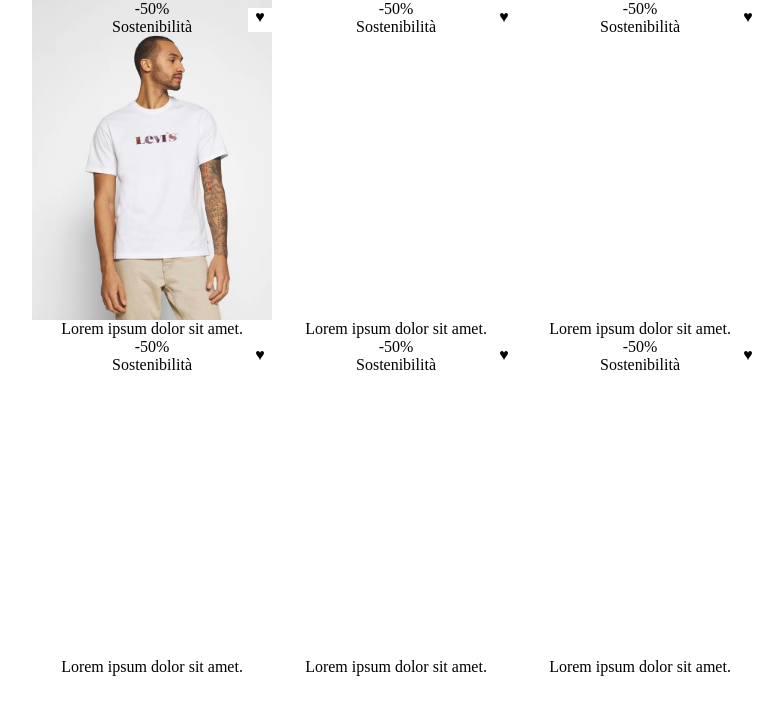
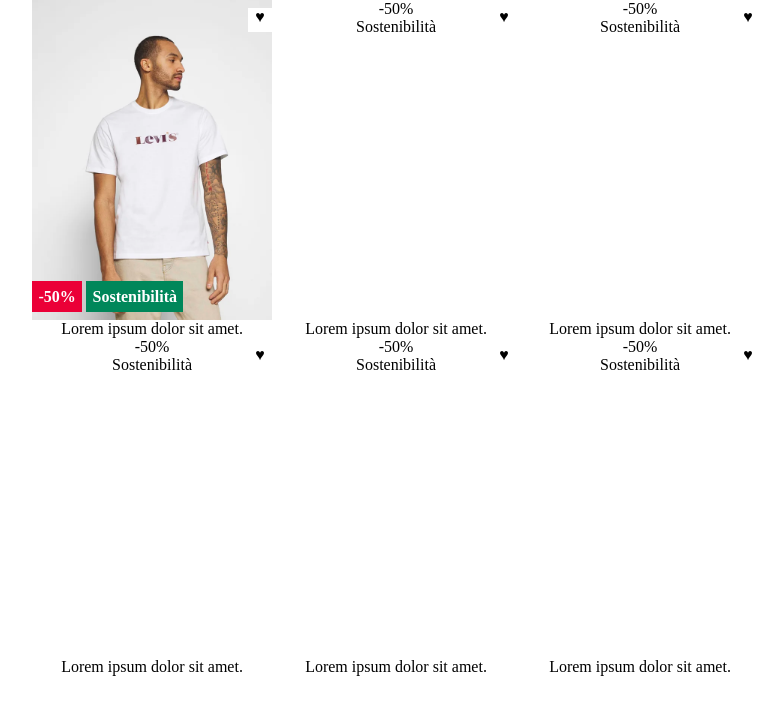
Before and after one commit to AndreSoffiantini/html-css-boolando, a plain HTML site: page index.html in a window 1280 px wide. Shown: the whole page, without its empty margins (244-1027 px from the left). Drawn offline with Linux system fonts and the light colour scheme.

Commit message:
Create class labels and define label types

```diff
--- a/css/style.css
+++ b/css/style.css
@@ -8,8 +8,8 @@
 /* Global */
 
 :root {
-    --discount-label-color: #00875A;
-    --sustainability-label-color: #EB0037;
+    --discount-label-color: #EB0037;
+    --sustainability-label-color: #00875A;
     --like-dimensions: 1.5rem;
 }
 
@@ -43,6 +43,27 @@
     top: 0.5rem;
 }
 
+.labels {
+    position: absolute;
+    left: 0;
+    bottom: 0.5rem;
+}
+
+.label {
+    display: inline-block;
+    color: white;
+    padding: 0.4rem;
+    font-weight: bold;
+}
+
+.discount {
+    background-color: var(--discount-label-color);
+}
+
+.sustainability {
+    background-color: var(--sustainability-label-color);
+}
+
 .img-relaxed-levi {
     background-image: url(/img/1.webp);
 }
--- a/index.html
+++ b/index.html
@@ -18,8 +18,11 @@
 
                 <div class="product-image img-relaxed-levi">
                     <div class="like">&hearts;</div>
-                    <div class="discount-label">-50%</div>
-                    <div class="sustainability-label">Sostenibilità</div>
+                    <div class="labels">
+                        <div class="label discount">-50%</div>
+                        <div class="label sustainability">Sostenibilità</div>
+                    </div>
+
                 </div>
 
                 <div class="product-description">
```
